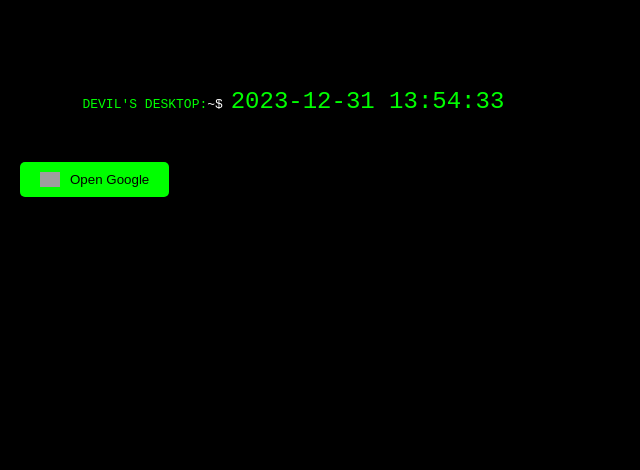
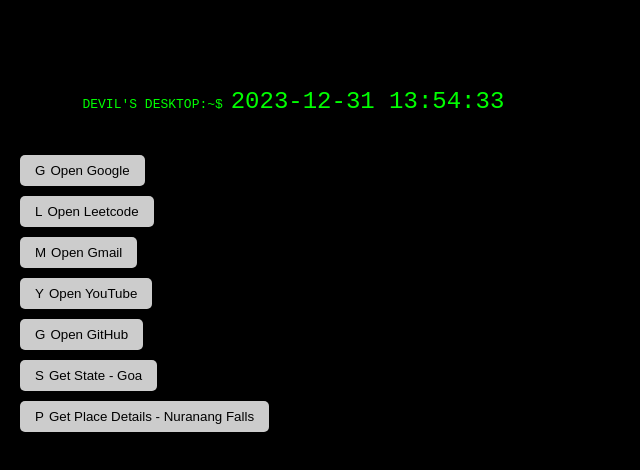
Before and after one commit to J09Chinmay/time, a plain HTML site: page index.html in a window 1280 px wide. Shown: the whole page, without its empty margins (0-640 px from the left). Drawn offline with Linux system fonts and the light colour scheme; grey boxes are pictures that could not be loaded.

Commit message:
Update index.html

```diff
--- a/index.html
+++ b/index.html
@@ -45,40 +45,23 @@
             margin-top: 10px;
         }
 
-        .prompt {
-            color: #00FF00;
-        }
-
-        .command {
-            color: #FFFFFF;
-        }
-
-        .blink {
-            animation: blink 1s step-end infinite;
-        }
-
-        @keyframes blink {
-            50% {
-                opacity: 0;
-            }
-        }
-
-        /* Style for the button */
+        /* Button styles */
         .button {
-            padding: 10px 20px;
-            background-color: #00FF00;
+            padding: 8px 15px;
+            background-color: #CCCCCC;
             color: #000000;
             border: none;
             cursor: pointer;
-            margin-top: 20px;
+            margin-top: 10px;
             border-radius: 5px;
             display: flex;
             align-items: center;
         }
 
-        .button img {
-            width: 20px; /* Adjust image size as needed */
-            margin-right: 10px;
+        /* Icon styles */
+        .button::before {
+            content: attr(data-icon);
+            margin-right: 5px;
         }
     </style>
 </head>
@@ -88,15 +71,29 @@
         <span class="prompt">DEVIL'S DESKTOP:</span><span class="command">~$</span> <span class="countdown" id="datetime">Fetching...</span>
     </pre>
 
-    <!-- Button with Google logo to open Google search -->
-    <button class="button" onclick="openGoogle()">
-        <img src="https://www.google.com/images/branding/googlelogo/1x/googlelogo_color_272x92dp.png" alt="Google Logo">
-        Open Google
-    </button>
+    <!-- Button for Google -->
+    <button class="button" data-icon="G" onclick="openGoogle()">Open Google</button>
+
+    <!-- Button for Leetcode -->
+    <button class="button" data-icon="L" onclick="openLeetcode()">Open Leetcode</button>
+
+    <!-- Button for Gmail -->
+    <button class="button" data-icon="M" onclick="openGmail()">Open Gmail</button>
+
+    <!-- Button for YouTube -->
+    <button class="button" data-icon="Y" onclick="openYouTube()">Open YouTube</button>
+
+    <!-- Button for GitHub -->
+    <button class="button" data-icon="G" onclick="openGitHub()">Open GitHub</button>
+
+    <!-- Button for Localhost - GetState -->
+    <button class="button" data-icon="S" onclick="openGetState()">Get State - Goa</button>
+
+    <!-- Button for Localhost - GetPlaceDetails -->
+    <button class="button" data-icon="P" onclick="openGetPlaceDetails()">Get Place Details - Nuranang Falls</button>
 
     <script>
-        // Function to update current date and time
-        function updateDateTime() {
+             function updateDateTime() {
             const now = new Date();
             const year = now.getFullYear();
             const month = (now.getMonth() + 1).toString().padStart(2, '0');
@@ -114,11 +111,40 @@
 
         // Initial call to display date and time immediately
         updateDateTime();
-
         // Function to open Google search
         function openGoogle() {
             window.open('https://www.google.com/', '_blank');
         }
+
+        // Function to open Leetcode
+        function openLeetcode() {
+            window.open('https://leetcode.com/problemset/all/', '_blank');
+        }
+
+        // Function to open Gmail
+        function openGmail() {
+            window.open('https://accounts.google.com/b/0/AddMailService', '_blank');
+        }
+
+        // Function to open YouTube
+        function openYouTube() {
+            window.open('https://www.youtube.com/', '_blank');
+        }
+
+        // Function to open GitHub
+        function openGitHub() {
+            window.open('https://github.com/', '_blank');
+        }
+
+        // Function to open GetState - Goa
+        function openGetState() {
+            window.open('http://localhost:8080/api/GetState/Goa', '_blank');
+        }
+
+        // Function to open GetPlaceDetails - Nuranang Falls
+        function openGetPlaceDetails() {
+            window.open('http://localhost:8080/api/GetPlaceDetails/Nuranang%20Falls', '_blank');
+        }
     </script>
 </body>
 </html>
```
